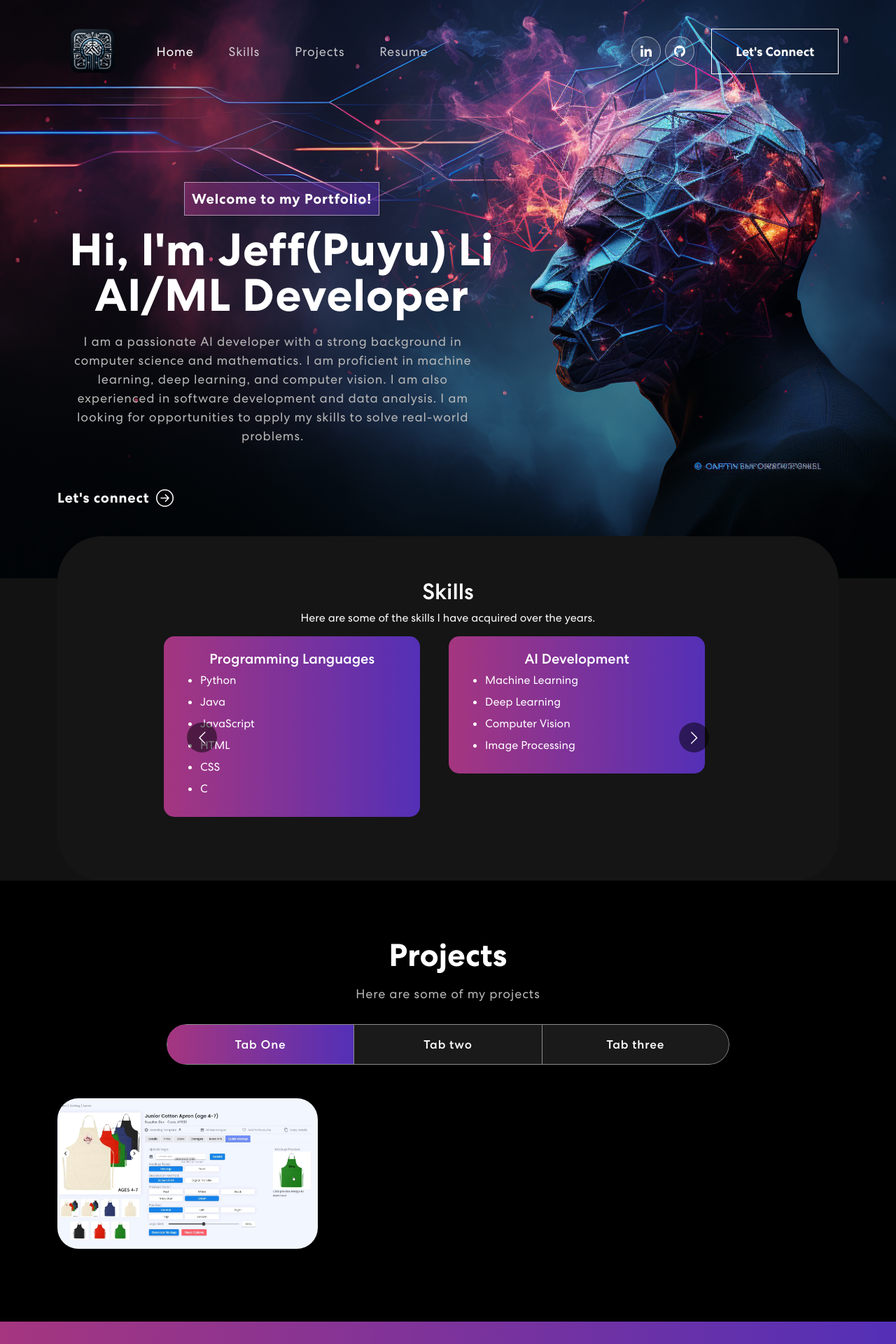
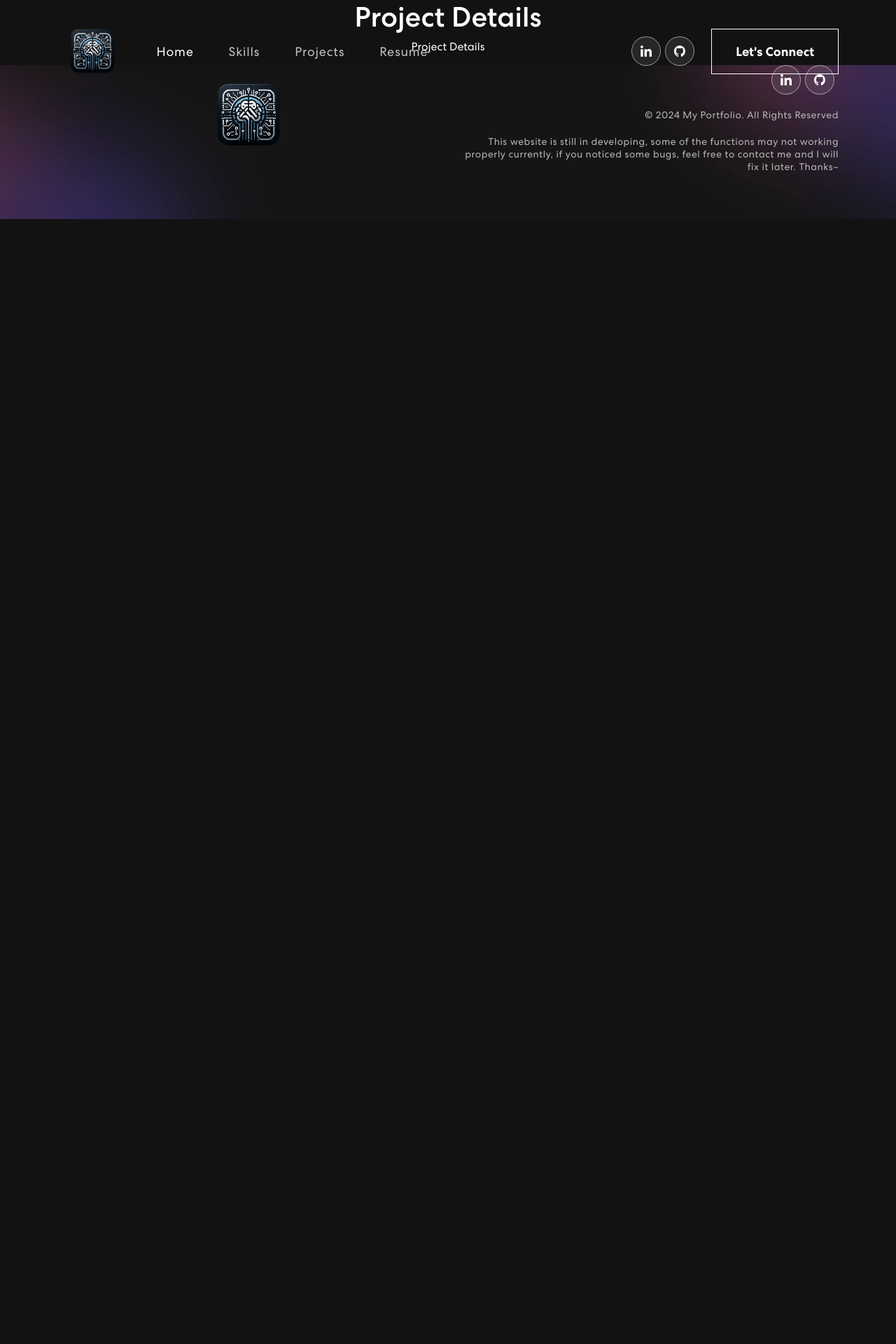
Before and after one commit to lpy5618/MyPortfolio, a React (Create React App) app in the folder myportfolio/: page /project/1 in a window 1280 px wide. Shown: the top 1920 px of the page at 70% size. After the commit the page ends 800 px from the top, so only its background shows below. Built offline with nearby package versions, Linux system fonts and the light colour scheme.

Commit message:
project details creatd

```diff
--- a/myportfolio/src/App.js
+++ b/myportfolio/src/App.js
@@ -6,17 +6,18 @@ import { Projects } from './components/Projects';
 import { Contact } from './components/Contact';
 import { Footer } from './components/Footer';
 import 'bootstrap/dist/css/bootstrap.min.css';
-import { BrowserRouter as Router } from 'react-router-dom';
+import { BrowserRouter as Router, Route, Routes } from 'react-router-dom';
+import { ProjectDetails } from './components/ProjectDetails';
 
 function App() {
   return (
     <Router>
       <div className="App">
         <NavBar />
-        <Banner />
-        <Skills />
-        <Projects />
-        <Contact />
+        <Routes>
+          <Route path="/" element={<><Banner /><Skills /><Projects /><Contact /></>} />
+          <Route path="/project/:title" element={<ProjectDetails />} />
+        </Routes>
         <Footer />
       </div>
     </Router>
--- a/myportfolio/src/components/Banner.js
+++ b/myportfolio/src/components/Banner.js
@@ -1,6 +1,5 @@
 import { Container, Row, Col } from 'react-bootstrap';
 import { ArrowRightCircle } from 'react-bootstrap-icons';
-import headerImg from '../assets/img/header-img.svg';
 import { useEffect, useState } from 'react';
 
 export const Banner = () => {
--- a/myportfolio/src/components/ProjectCard.js
+++ b/myportfolio/src/components/ProjectCard.js
@@ -1,8 +1,8 @@
 import {Col} from 'react-bootstrap';
 import {Link} from 'react-router-dom';
-export const ProjectCard = ({ title, description, imgUrl }) => {
+export const ProjectCard = ({ id,title, description, imgUrl }) => {
     return (
-        <Link to={`/project/${title}`}>
+        <Link to={`/project/${id}`}>
             <Col sm={6} md={4}>
                 <div className="proj-imgbx">
                     <img src={imgUrl} alt=''/>
--- /dev/null
+++ b/myportfolio/src/components/ProjectDetails.js
@@ -0,0 +1,21 @@
+import { Container, Row, Col } from 'react-bootstrap';
+
+
+export const ProjectDetails = () => {
+    return (
+        <section className="project-details" id="project-details">
+            <Container>
+                <Row>
+                    <Col>
+                        <h1>Project Details</h1>
+                    </Col>
+                </Row>
+                <Row>
+                    <Col>
+                        <p>Project Details</p>
+                    </Col>
+                </Row>
+            </Container>
+        </section>
+    )
+}
--- a/myportfolio/src/components/Projects.js
+++ b/myportfolio/src/components/Projects.js
@@ -11,6 +11,7 @@ import projImg3 from '../assets/img/project-img3.jpg';
 export const Projects = () => {
     const projects1 = [
         {
+            id: 1,
             title: "AI Powered Auto-branding API",
             description: "Design & Development",
             imgUrl: projImg1,
@@ -18,6 +19,7 @@ export const Projects = () => {
     ];
     const projects2 = [
         {
+            id: 2,
             title: "Advancing Human Movement Evaluation Using AI",
             description: "Main Coder & Developer",
             imgUrl: projImg2,
@@ -25,6 +27,7 @@ export const Projects = () => {
     ];
     const projects3 = [
         {
+            id: 3,
             title: "Standup Meeting App",
             description: "Design & Development",
             imgUrl: projImg3,
```
Also changed, not shown: 1 other file (tests, documents, lock files or other folders).
